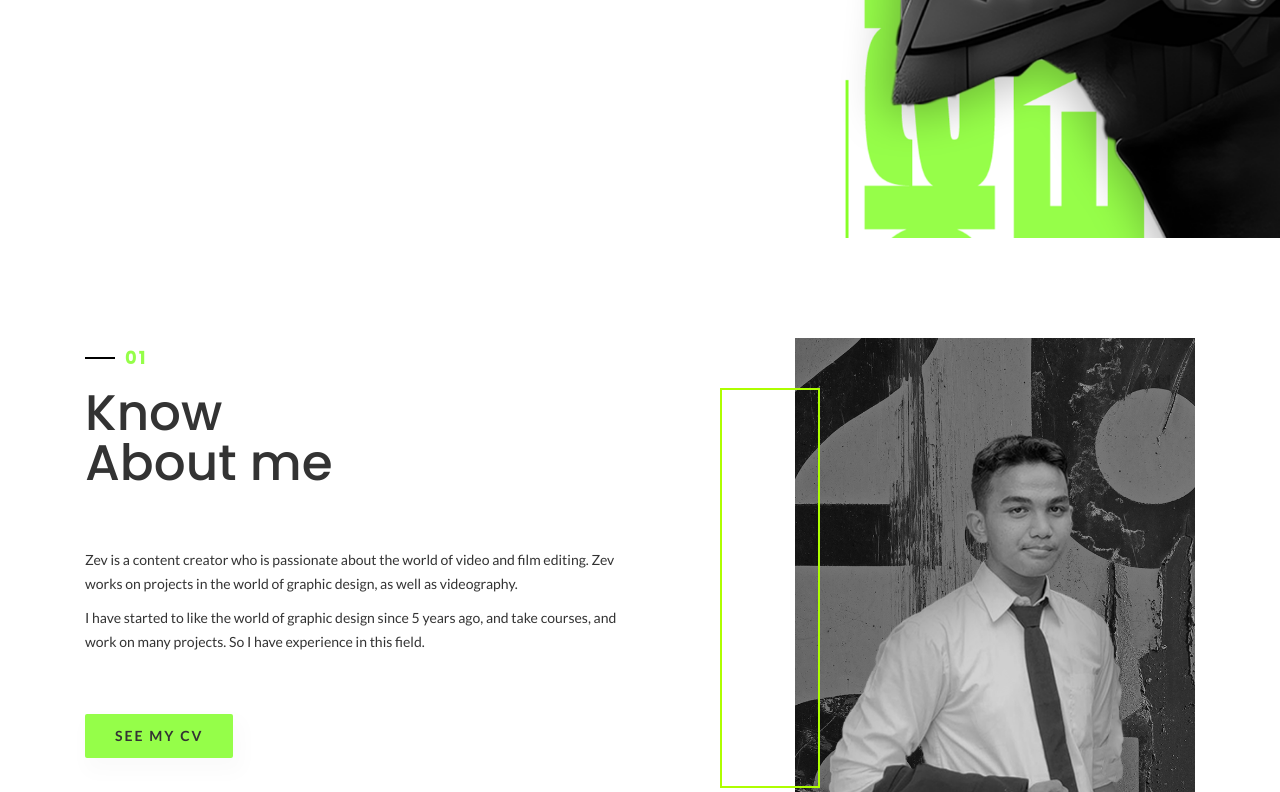
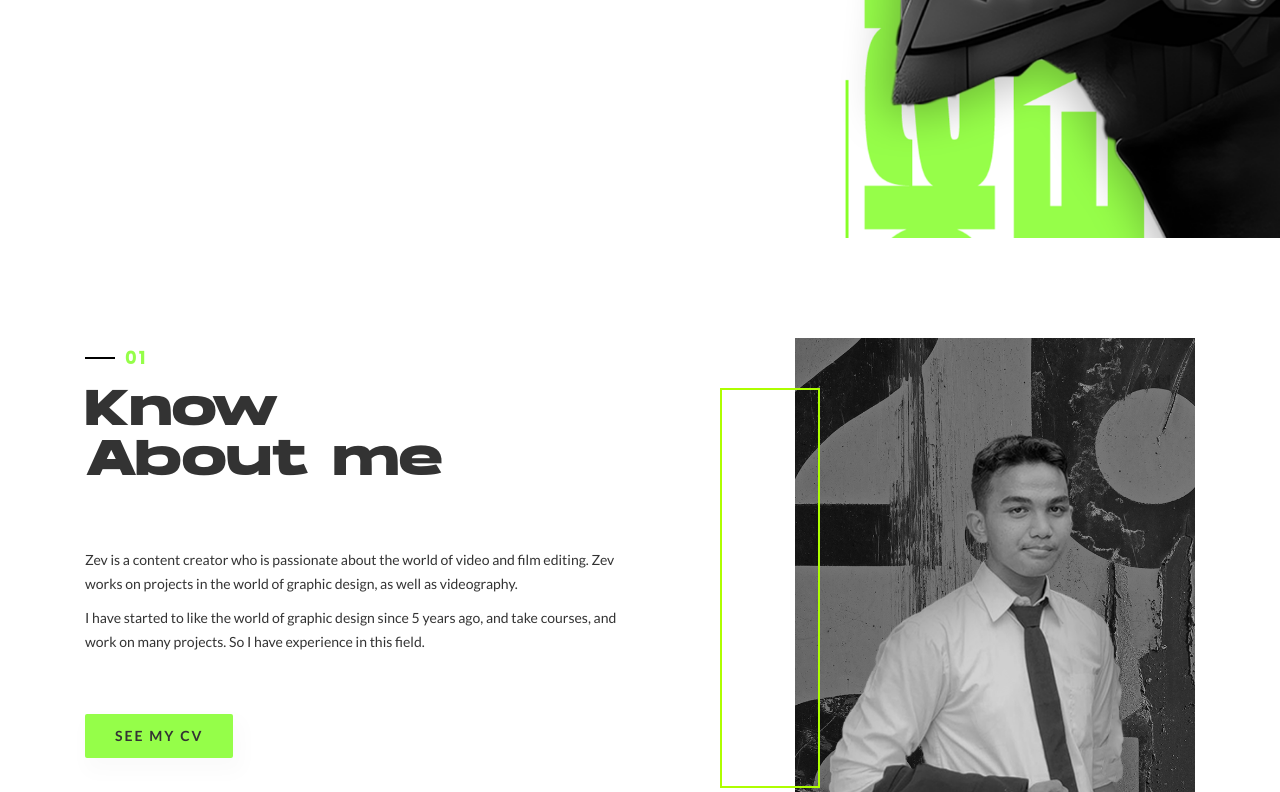
Before and after one commit to zevsama/zevsama.github.io, a plain HTML site: page index.html in a window 1280 px wide. Shown: the part 562-1354 px from the top of the page. Drawn offline with Linux system fonts and the light colour scheme.

Commit message:
mengganti font hanson

```diff
--- a/css/style.css
+++ b/css/style.css
@@ -47,7 +47,7 @@ html {
 }
 
 h1 {
-    font-family: 'Poppins', sans-serif;
+    font-family: 'hanson bold', sans-serif;
     font-size: 80px;
     line-height: 70px;
 
```
